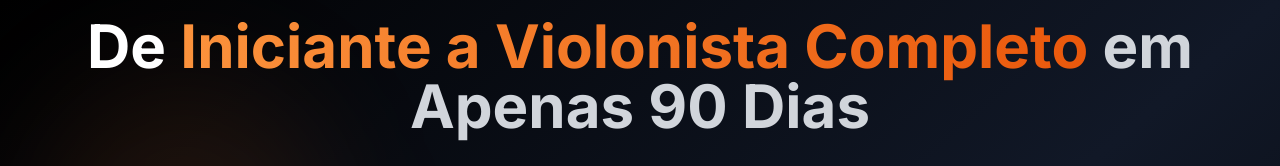
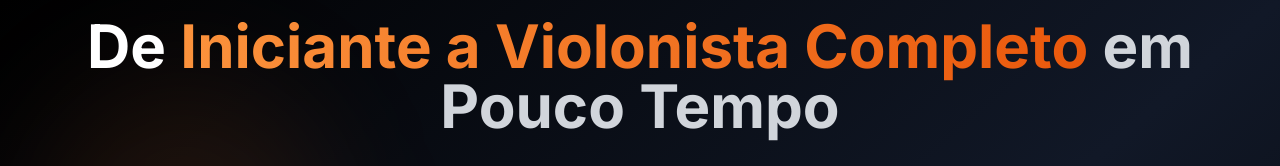
Before and after one commit to jonata1200/violao-puro-e-simples-next, a Next.js app: page / in a window 1280 px wide. Shown: the top 166 px of the page. Built offline with nearby package versions, Linux system fonts and the light colour scheme; no server answers.

Commit message:
Mudança na Promessa Principal

```diff
--- a/src/components/HeroSection.tsx
+++ b/src/components/HeroSection.tsx
@@ -17,7 +17,7 @@ export function HeroSection() {
 
       <div className="container mx-auto px-4 text-center relative z-10">
         <h1 className="text-3xl md:text-5xl lg:text-6xl font-bold mb-8 leading-tight pt-4">
-          De <span className="text-transparent bg-clip-text bg-gradient-to-r from-orange-400 to-orange-600">Iniciante a Violonista Completo</span> <span className="text-4xl md:text-5xl lg:text-6xl text-gray-300">em Apenas 90 Dias</span>
+          De <span className="text-transparent bg-clip-text bg-gradient-to-r from-orange-400 to-orange-600">Iniciante a Violonista Completo</span> <span className="text-4xl md:text-5xl lg:text-6xl text-gray-300">em Pouco Tempo</span>
         </h1>
 
         <div className="mb-12 max-w-4xl mx-auto">
```
Also changed, not shown: 1 other file (tests, documents, lock files or other folders).
